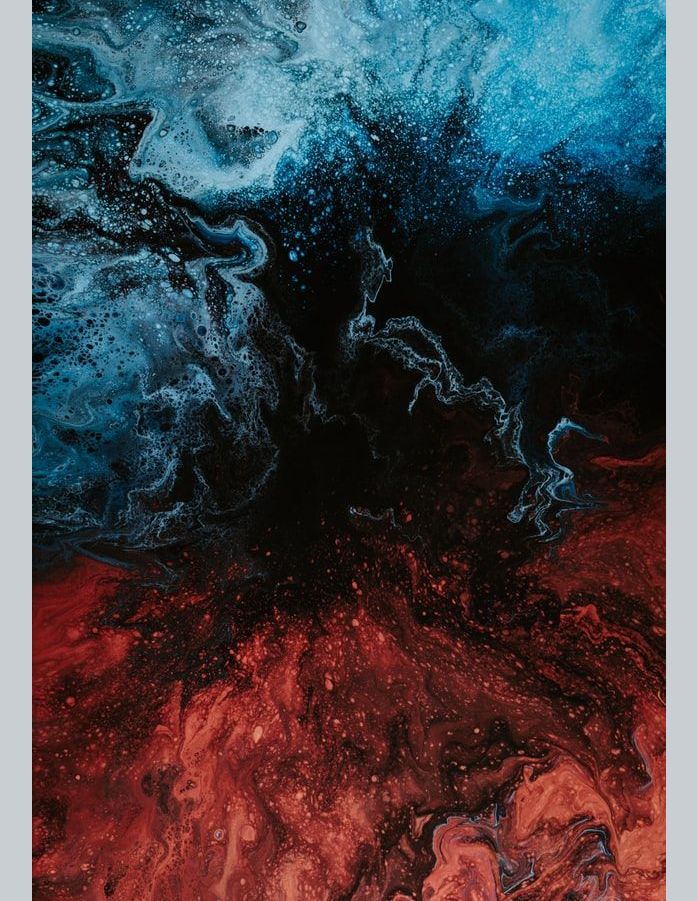
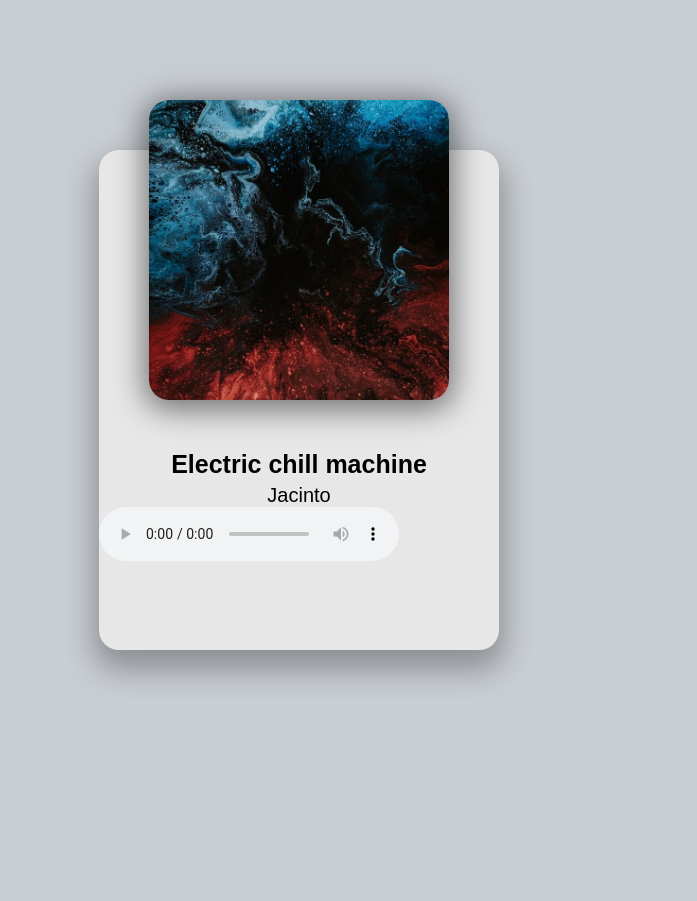
Before and after one commit to AnjaSiewert/music-player, a plain HTML site: page index.html in a window 1280 px wide. Shown: the top 901 px of the page, without its empty margins (341-1038 px from the left). After the commit the page ends 800 px from the top, so only its background shows below. Drawn offline with Linux system fonts and the light colour scheme.

Commit message:
add styling

```diff
--- a/style.css
+++ b/style.css
@@ -1,4 +1,5 @@
 /* Images created by: https://unsplash.com/@pawel_czerwinski */
+@import url('https://fonts.googleapis.com/css2?family=League+Spartan:wght@400;700&display=swap');
 
 html {
   box-sizing: border-box;
@@ -11,15 +12,32 @@ body {
   display: flex;
   justify-content: center;
   align-items: center;
-
+  font-family: Spartan, sans-serif;
   font-size: 12px;
 }
 
+.player-container {
+  height: 500px;
+  width: 400px;
+  background: #e7e7e7;
+  border-radius: 20px;
+  box-shadow: 0 15px 30px 5px rgba(0, 0, 0, 0.3);
+}
+
 .img-container {
-
+  height: 300px;
+  width: 300px;
   position: relative;
   top: -50px;
   left: 50px;
+}
+
+.img-container img {
+  height: 100%;
+  width: 100%;
+  object-fit: cover;
+  border-radius: 20px;
+  box-shadow: 0 5px 30px 5px rgba(0, 0, 0, 0.5);
 }
 
 
@@ -85,7 +103,9 @@ h3 {
 
 /* Media Query: iPhone (Vertical) */
 @media screen and (max-width: 376px) {
-
+  .player-container {
+    width: 95vw;
+  }
 
   .img-container {
     left: 29px;
```
